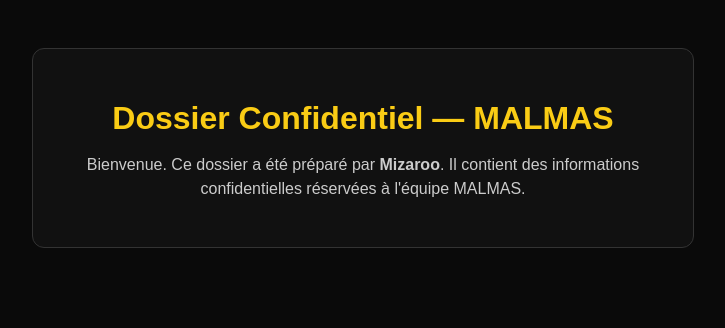
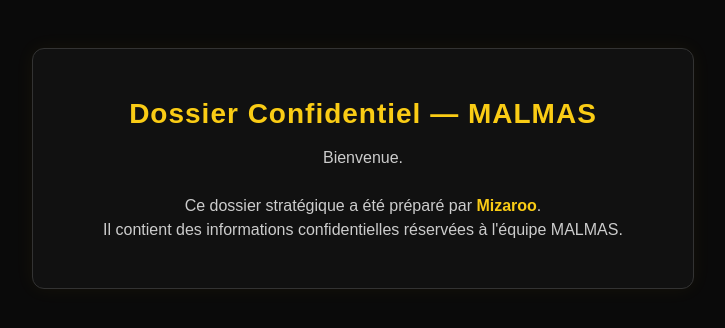
Before and after one commit to francisloambo-maker/mizaroo-previews, a plain HTML site: page malmas/index.html in a window 1280 px wide. Shown: the whole page, without its empty margins (277-1002 px from the left). Drawn offline with Linux system fonts and the light colour scheme.

Commit message:
Update index.html

```diff
--- a/malmas/index.html
+++ b/malmas/index.html
@@ -6,14 +6,22 @@
   <meta name="viewport" content="width=device-width, initial-scale=1.0">
 
   <!-- SEO -->
-  <meta name="description" content="Dossier Confidentiel — MALMAS, préparé par MIZAROO. Accès strictement réservé.">
+  <meta name="description" content="Dossier Confidentiel — MALMAS, préparé par MIZAROO. Document stratégique et strictement confidentiel.">
 
-  <!-- Open Graph (WhatsApp) -->
+  <!-- Open Graph (WhatsApp, Facebook, LinkedIn) -->
   <meta property="og:title" content="Dossier Confidentiel — MALMAS">
-  <meta property="og:description" content="Document confidentiel préparé par MIZAROO.">
-  <meta property="og:image" content="https://PLACEHOLDER/malmas/og-malmas.png">
+  <meta property="og:description" content="Document confidentiel stratégique préparé par MIZAROO.">
+  <meta property="og:image" content="https://mizaroo-previews.vercel.app/malmas/og-malmas.png">
+  <meta property="og:image:width" content="1200">
+  <meta property="og:image:height" content="630">
   <meta property="og:type" content="website">
-  <meta property="og:url" content="https://PLACEHOLDER/malmas">
+  <meta property="og:url" content="https://mizaroo-previews.vercel.app/malmas">
+
+  <!-- Twitter Card (iMessage + Twitter compatibility) -->
+  <meta name="twitter:card" content="summary_large_image">
+  <meta name="twitter:title" content="Dossier Confidentiel — MALMAS">
+  <meta name="twitter:description" content="Document confidentiel stratégique préparé par MIZAROO.">
+  <meta name="twitter:image" content="https://mizaroo-previews.vercel.app/malmas/og-malmas.png">
 
   <style>
     body {
@@ -30,24 +38,31 @@
       border-radius: 12px;
       background: #111;
       border: 1px solid #333;
+      box-shadow: 0 0 20px rgba(250, 204, 21, 0.05);
     }
     h1 {
       color: #facc15;
       margin-bottom: 10px;
+      font-size: 28px;
+      letter-spacing: 1px;
     }
     p {
       color: #ccc;
       font-size: 1rem;
       line-height: 1.5rem;
     }
+    strong {
+      color: #facc15;
+    }
   </style>
 </head>
 <body>
   <div class="box">
     <h1>Dossier Confidentiel — MALMAS</h1>
-    <p>Bienvenue.
-      Ce dossier a été préparé par <strong>Mizaroo</strong>.
-      Il contient des informations confidentielles réservées à l'équipe MALMAS.</p>
+    <p>Bienvenue.<br><br>
+      Ce dossier stratégique a été préparé par <strong>Mizaroo</strong>.<br>
+      Il contient des informations confidentielles réservées à l'équipe MALMAS.
+    </p>
   </div>
 </body>
 </html>
```
